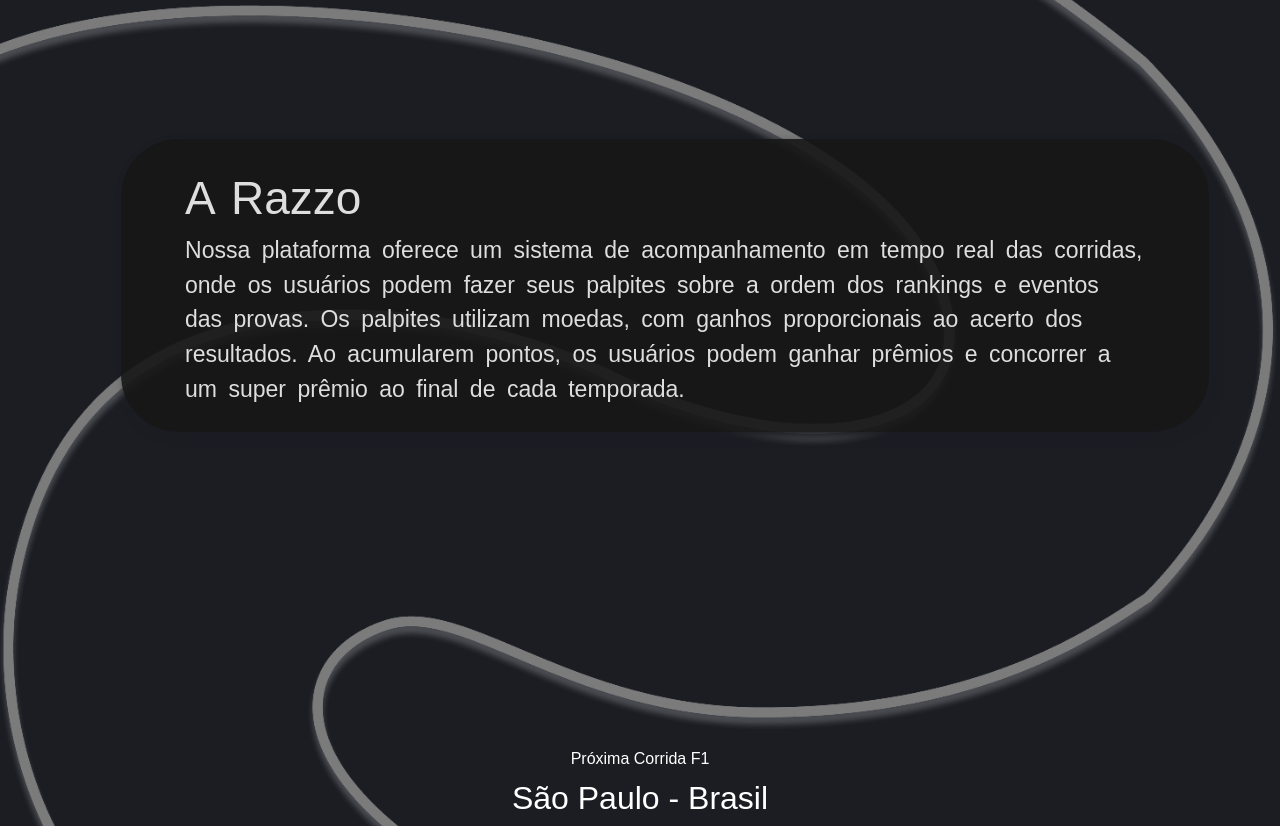
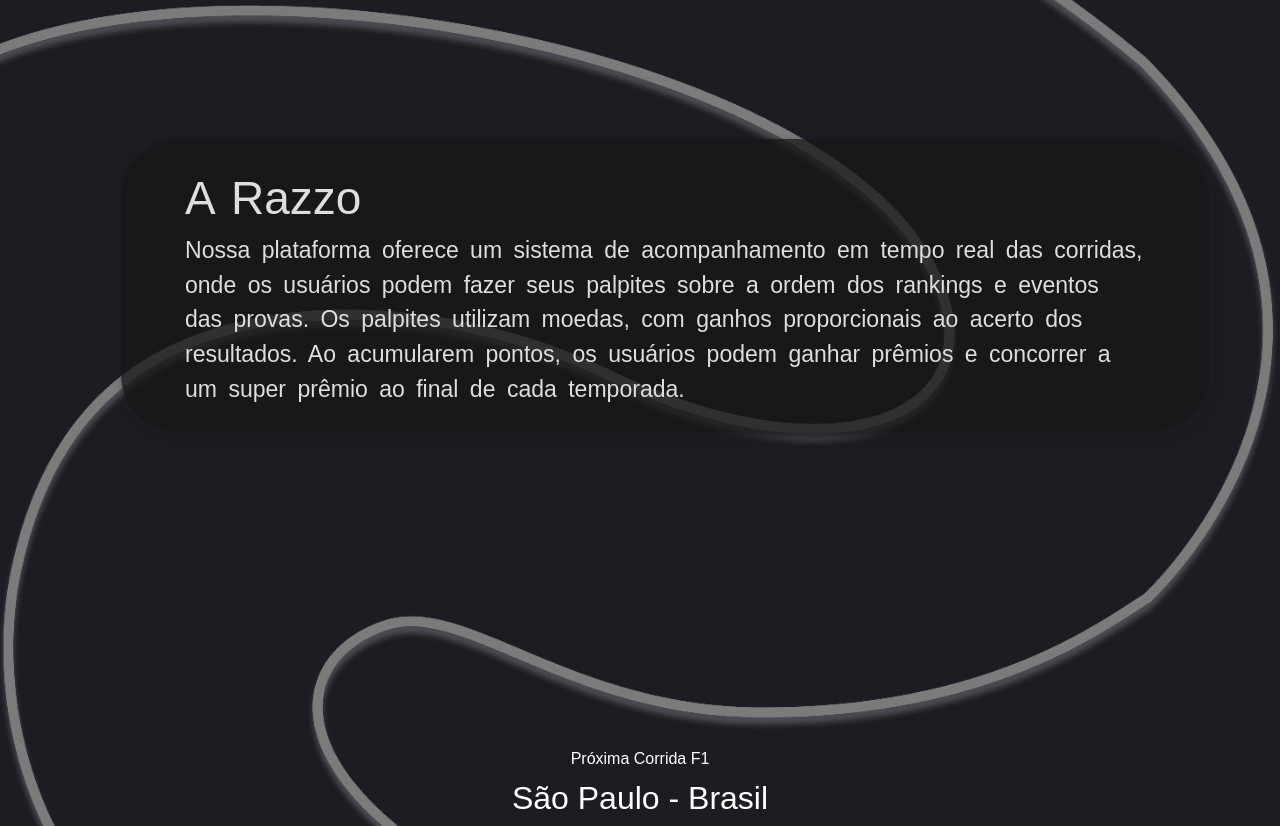
Before and after one commit to anaclaraw/razzo_client, a website: page index.html in a window 1280 px wide. Shown: the part 1080-1906 px from the top of the page. Drawn offline with nearby package versions, Linux system fonts and the light colour scheme; files whose address does not match are found by name; a web font is replaced by a local one.

Commit message:
opacidade

```diff
--- a/css/home.css
+++ b/css/home.css
@@ -26,7 +26,7 @@
     word-spacing: 5px;
     line-height: 1.5;
     font-weight: 200;
-     background:  rgba(23, 23, 23, 0.897);
+     background:  rgba(23, 23, 23, 0.736);
     transition: transform 0.3s ease, var(--cor-de-fundo) 0.3s ease;
     border-radius: 30rem 70rem;
     box-shadow: 5px 5px 10px var(--cor-de-fundo);
```
